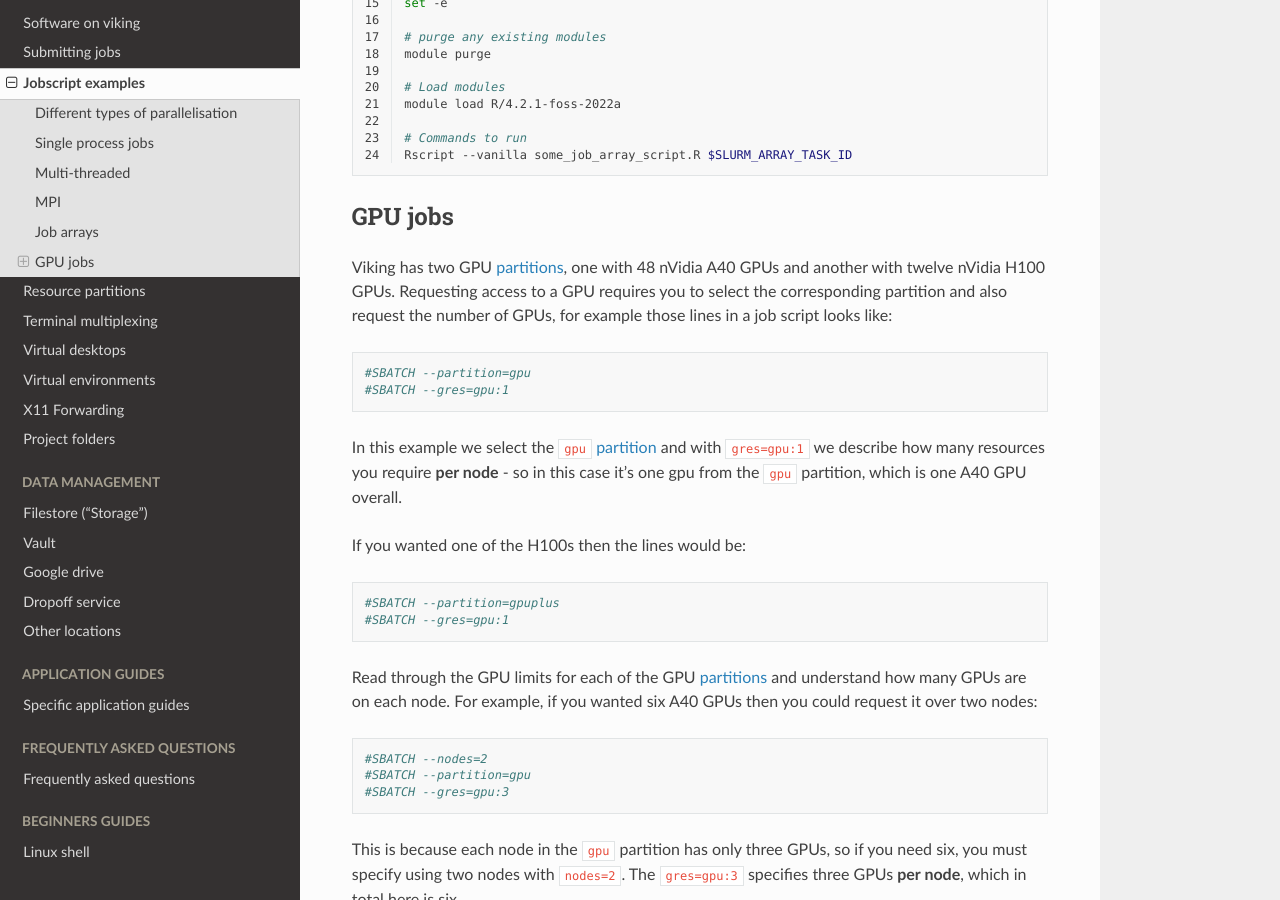
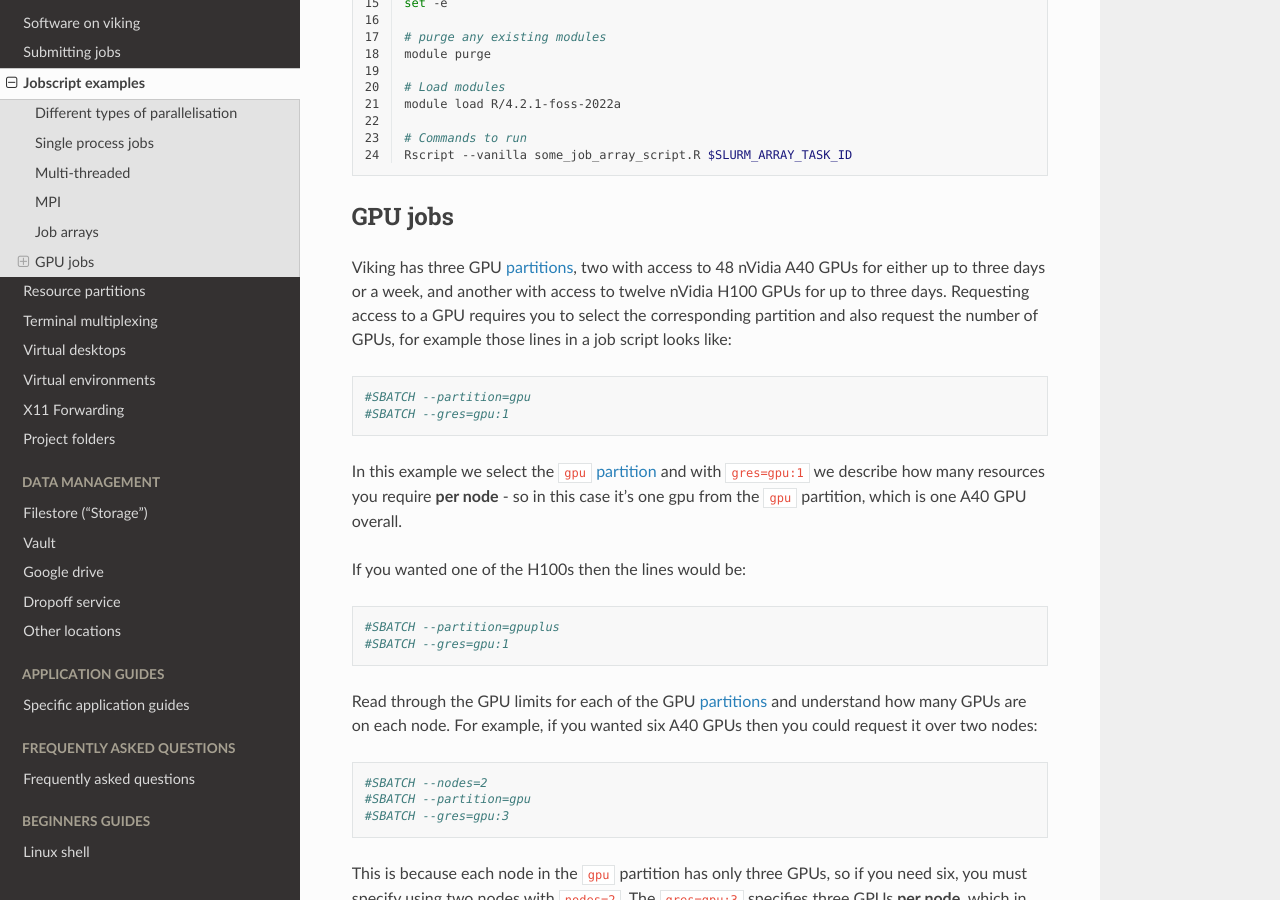
Before and after one commit to university-of-york/research-it-documentation, a Sphinx documentation site: the page built from docs/source/using_viking/jobscript_examples.rst, in a window 1280 px wide and 900 px high, scrolled down 3454 px. Built offline with Sphinx 7.4.7 and the Read the Docs theme 2.0.0, drawn with Linux system fonts in a browser that asks for light colours.

Commit message:
update jobscript page with gpu_week

```diff
--- a/docs/source/using_viking/jobscript_examples.rst
+++ b/docs/source/using_viking/jobscript_examples.rst
@@ -182,7 +182,7 @@
 GPU jobs
 --------
 
-Viking has two GPU :doc:`partitions </using_viking/resource_partitions>`, one with 48 nVidia A40 GPUs and another with twelve nVidia H100 GPUs. Requesting access to a GPU requires you to select the corresponding partition and also request the number of GPUs, for example those lines in a job script looks like:
+Viking has three GPU :doc:`partitions </using_viking/resource_partitions>`, two with access to 48 nVidia A40 GPUs for either up to three days or a week, and another with access to twelve nVidia H100 GPUs for up to three days. Requesting access to a GPU requires you to select the corresponding partition and also request the number of GPUs, for example those lines in a job script looks like:
 
 .. code-block:: bash
 
```
